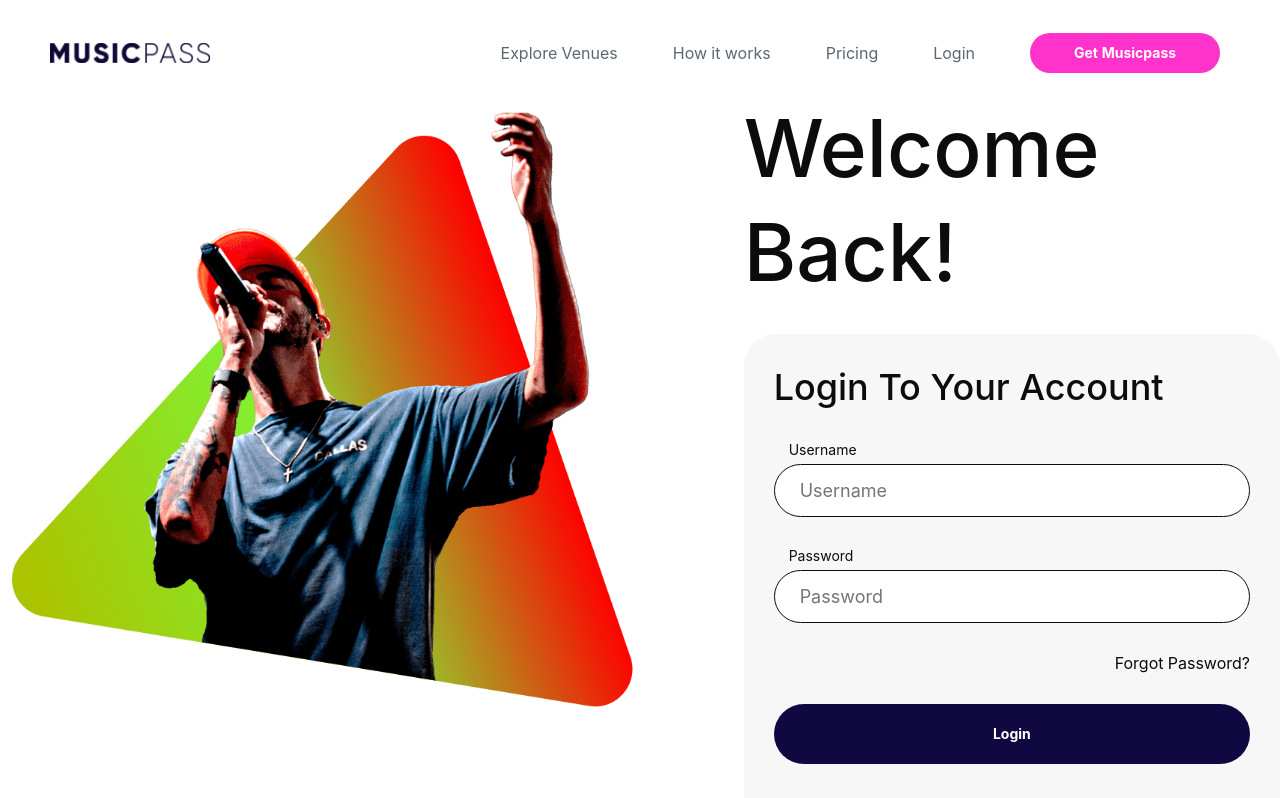
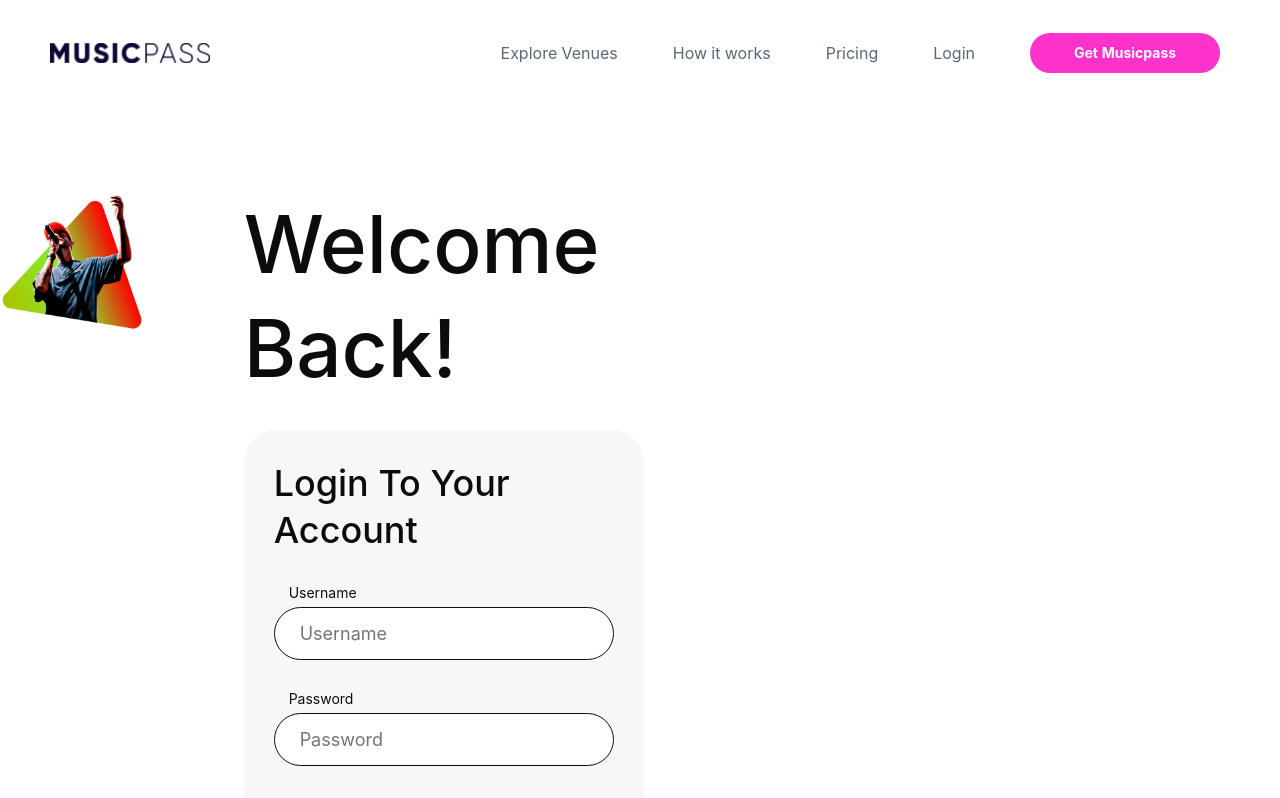
Before and after one commit to Bse161078/musicstep, a React (Create React App) app: page /login in a window 1280 px wide. Shown: the top 798 px of the page. Built offline with nearby package versions, Linux system fonts and the light colour scheme.

Commit message:
fixes merge conflicts

```diff
--- a/package.json
+++ b/package.json
@@ -8,7 +8,7 @@
     "@testing-library/user-event": "^12.1.10",
     "@types/jest": "^26.0.15",
     "@types/node": "^12.0.0",
-    "@types/react": "^17.0.0",
+    "@types/react": "^17.0.20",
     "@types/react-dom": "^17.0.0",
     "@types/react-router-dom": "^5.1.8",
     "@types/styled-components": "^5.1.14",
--- a/src/App.tsx
+++ b/src/App.tsx
@@ -3,7 +3,7 @@
 
 import "antd/dist/antd.css"; // or 'antd/dist/antd.less'
 import { Navbar } from "./components";
-import { FreeTrial, Home, Login } from "./pages";
+import { FreeTrial, Home, Login, DashBoard } from "./pages";
 
 import { BaseStyle } from "./styles/Base.style";
 
@@ -11,17 +11,16 @@
   return (
     <div className="App">
       <BaseStyle />
-
       <BrowserRouter>
         <Navbar />
         <Switch>
           <Route path="/" exact component={Home} />
           <Route path="/login" component={Login} />
           <Route path="/free-trial" component={FreeTrial} />
+          <Route path="/DashBoard" component={DashBoard} />
         </Switch>
       </BrowserRouter>
     </div>
   );
 }
-
 export default App;
--- a/src/components/index.ts
+++ b/src/components/index.ts
@@ -10,3 +10,5 @@
 export * from "./StartTrialWrapper"
 export * from "./TrialForm"
 export * from "./TrialFormWrapper"
+export * from "./SideBar"
+export * from './AdminNavBar'
--- a/src/pages/Login/Login.style.ts
+++ b/src/pages/Login/Login.style.ts
@@ -1,4 +1,20 @@
 import styled from "styled-components"
 
 export const LoginStyle = styled.main`
+    margin-top: 96px;
+    display: grid;
+    grid-template-columns: 1.2fr 1fr;
+    grid-column-gap: 100px;
+    @media ( max-width: 767px) {
+        grid-template-columns: 1fr;
+    }
+
+    .side-image {
+        max-width: 860px;
+        width: 100%;
+
+        @media ( max-width: 767px) {
+            display: none;
+        }
+    }
 `
--- a/src/pages/index.ts
+++ b/src/pages/index.ts
@@ -1,3 +1,4 @@
 export * from "./FreeTrial"
 export * from "./Home"
 export * from "./Login"
+export * from "./DashBoard"
--- a/src/styles/Base.style.ts
+++ b/src/styles/Base.style.ts
@@ -1,5 +1,4 @@
 import {createGlobalStyle} from "styled-components"
-
 export const BaseStyle = createGlobalStyle`
     html {
         body {
@@ -19,6 +18,11 @@
             .App {
                 min-height: 100vh;
             }
+            .ant-divider-horizontal {
+                background: red;
+                width:1380px;
+                margin-right:60px;
+            }
 
         }
     }
```
Also changed, not shown: src/components/LoginForm/LoginForm.tsx (line endings or trailing spaces).
